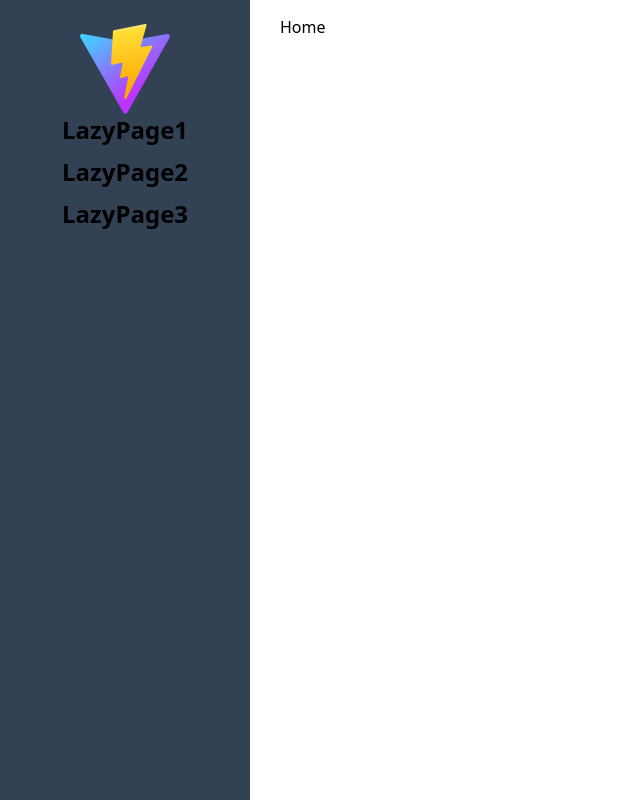
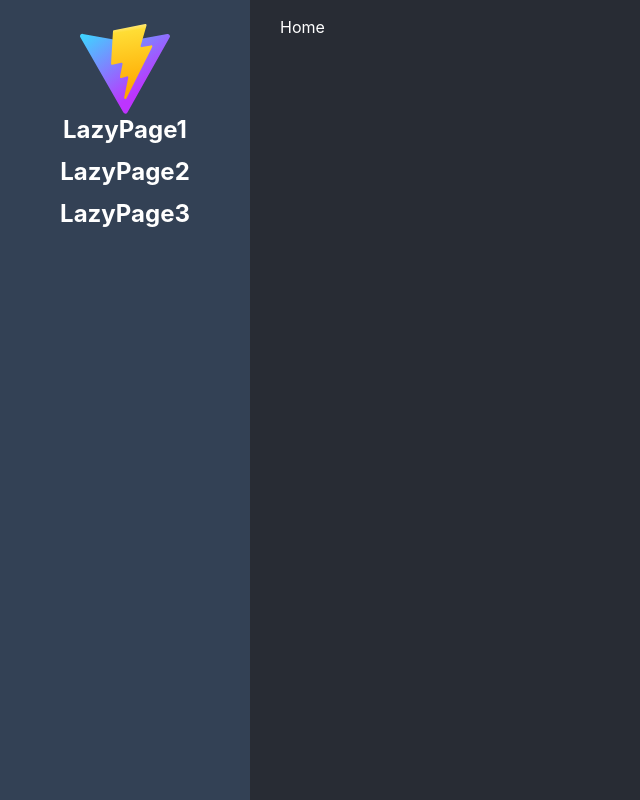
Before and after one commit to StimpyZ/react-pro, a React (Vite) app: page / in a window 1280 px wide. Shown: the whole page, without its empty margins (0-640 px from the left). Built offline with nearby package versions, Linux system fonts and the light colour scheme.

Commit message:
[UPDATE] updating the branch

```diff
--- a/src/index.css
+++ b/src/index.css
@@ -1,3 +1,15 @@
 @tailwind base;
 @tailwind components;
 @tailwind utilities;
+
+html,
+body {
+    margin: 0;
+    font-family: -apple-system, BlinkMacSystemFont, 'Segoe UI', 'Roboto',
+        'Oxygen', 'Ubuntu', 'Cantarell', 'Fira Sans', 'Droid Sans',
+        'Helvetica Neue', sans-serif;
+    background-color: #282c34;
+    color: white;
+    -webkit-font-smoothing: antialiased;
+    -moz-osx-font-smoothing: grayscale;
+}
```
